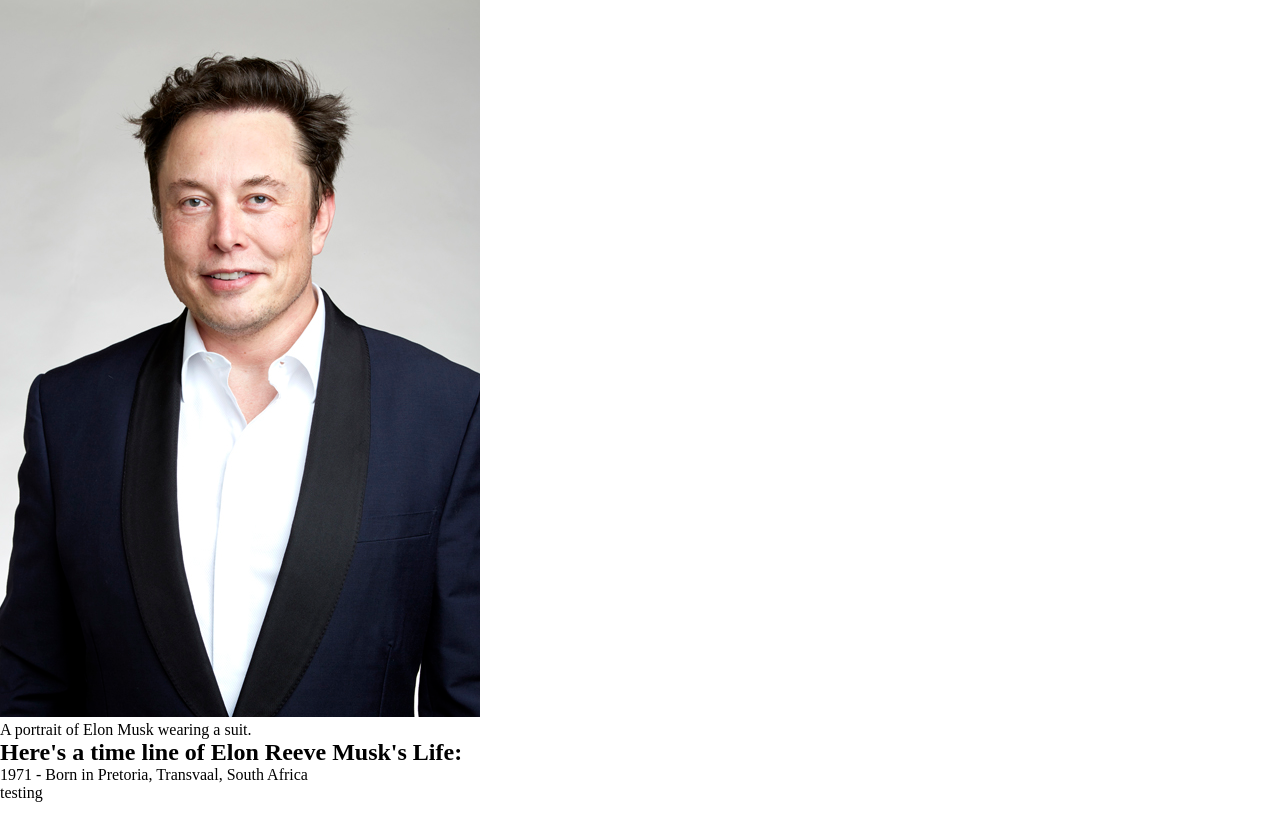
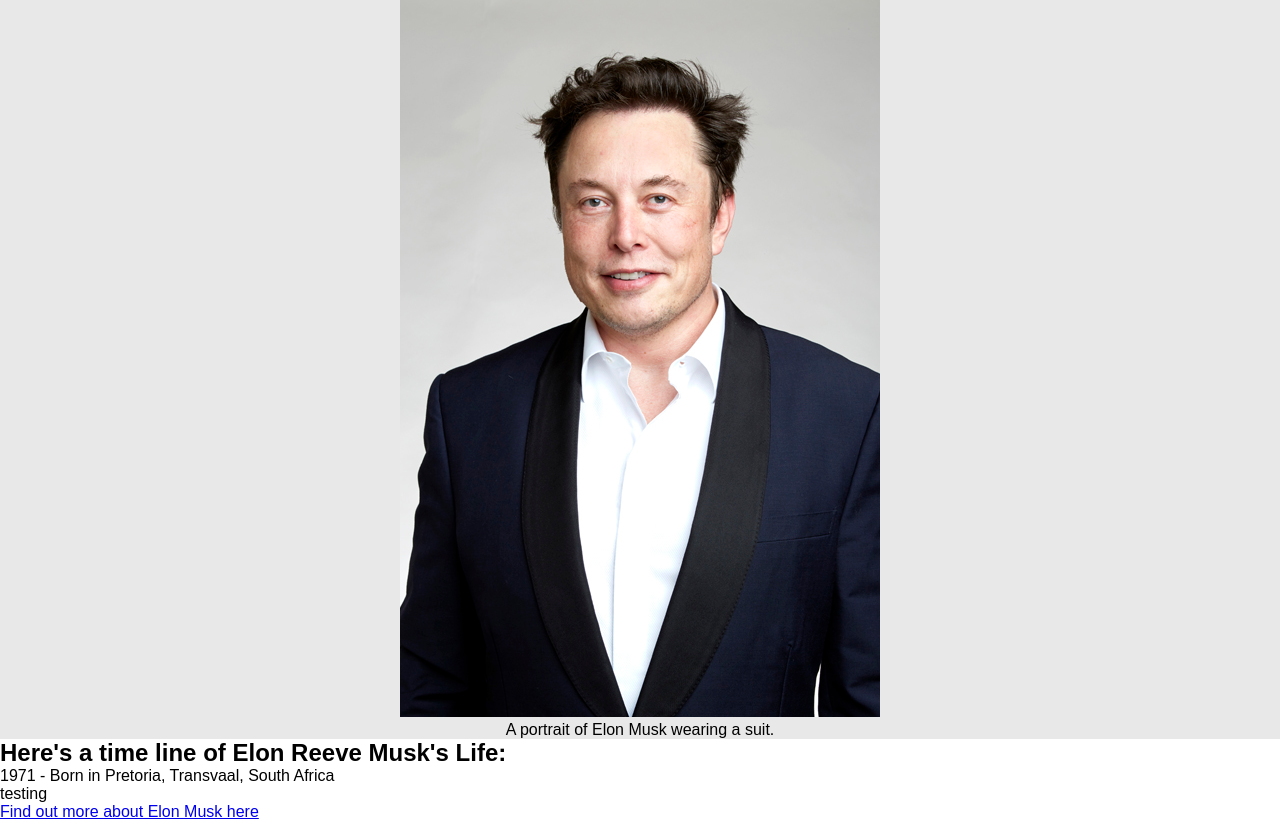
Before and after one commit to v-imv/Tribute-Page, a plain HTML site: page index.html in a window 1280 px wide. Shown: the part 58-879 px from the top of the page. Drawn offline with Linux system fonts and the light colour scheme.

Commit message:
Adding more page content

```diff
--- a/index.html
+++ b/index.html
@@ -9,7 +9,7 @@
 
 <body>
 <main id="main">
-
+    <div id="elon">
         <h1 id="title">Elon Reeve Musk</h1>
 
         <p>The man pioneering the transition of our society to
@@ -21,6 +21,7 @@
                 A portrait of Elon Musk wearing a suit.
             </figcaption>
         </figure>
+    </div>
 
     <h2>Here's a time line of Elon Reeve Musk's Life:</h2>
     <ul>
@@ -28,6 +29,10 @@
         <li>testing</li>
     </ul>
 
+    <a target="_blank" id="tribute-info"
+    href="https://en.wikipedia.org/wiki/Elon_Musk">
+    Find out more about Elon Musk here</a>
+
 </main>
 </body>
 
--- a/style.css
+++ b/style.css
@@ -1,4 +1,19 @@
 * {
     padding: 0;
     margin: 0;
+    font-family: sans-serif;
 }
+
+#elon {
+    display:flex;
+    flex-direction: column;
+    justify-content: center;
+    align-items: center;
+    background-color: #e8e8e8;
+}
+
+#img-caption {
+    display: flex;
+    align-items: center;
+    justify-content: center;
+}
```
Also changed, not shown: 1 other file. Lines whose indentation alone changed are shown as unchanged.
